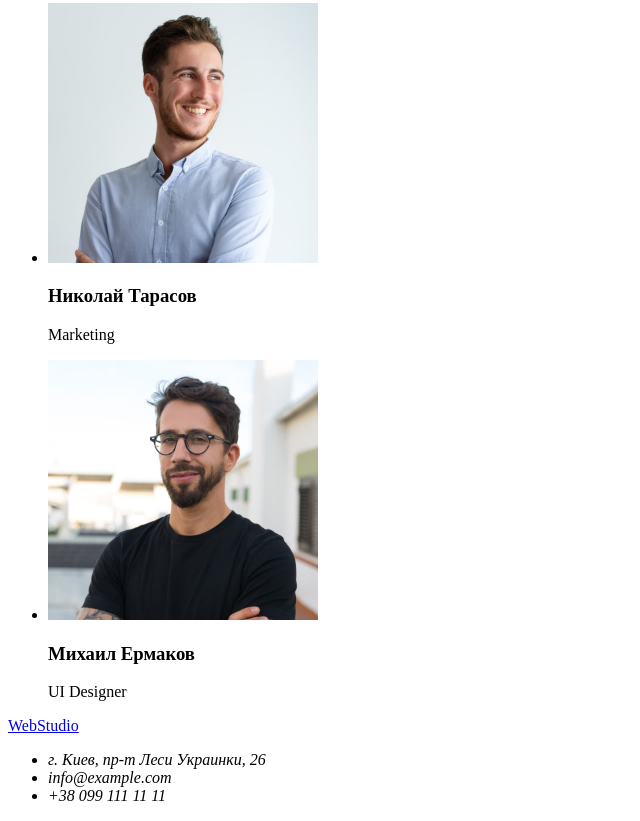
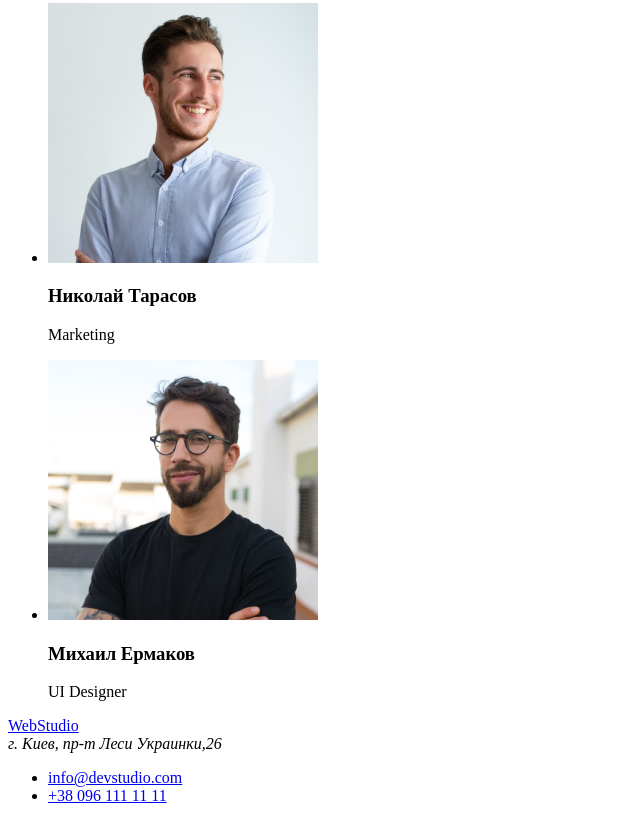
Before and after one commit to Sofi8/goit-markup-hw-01, a plain HTML site: page index.html in a window 1280 px wide. Shown: the part 1719-2540 px from the top of the page, without its empty margins (0-640 px from the left). Drawn offline with Linux system fonts and the light colour scheme.

Commit message:
покращення footer

```diff
--- a/index.html
+++ b/index.html
@@ -10,7 +10,7 @@
     <!--Шапка сайту-->
     <header>
       <nav>
-        <a href="/" class="logo"> WebStudio </a>
+        <a href="./index.html" class="logo"> WebStudio </a>
         <ul>
           <li><a href="">Студия</a></li>
           <li><a href="">Портфолио</a></li>
@@ -114,14 +114,12 @@
     </main>
     <!--Підвал-->
     <footer>
-      <a href="/" class="logo"> WebStudio </a>
-      <address>
-        <ul>
-          <li>г. Киев, пр-т Леси Украинки, 26</li>
-          <li>info@example.com</li>
-          <li>+38 099 111 11 11</li>
-        </ul>
-      </address>
+      <a href="./index.html" class="logo"> WebStudio </a>
+      <address>г. Киев, пр-т Леси Украинки,26</address>
+      <ul>
+        <li><a href="mailto:info@devstudio.com">info@devstudio.com</a></li>
+        <li><a href="tel:+380961111111">+38 096 111 11 11</a></li>
+      </ul>
     </footer>
   </body>
 </html>
```
Also changed, not shown: image/WebStudio.png (deleted).
